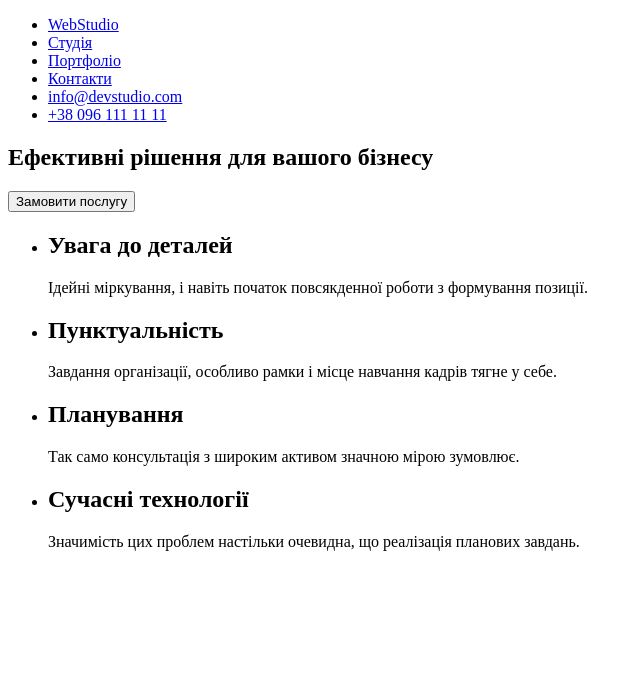
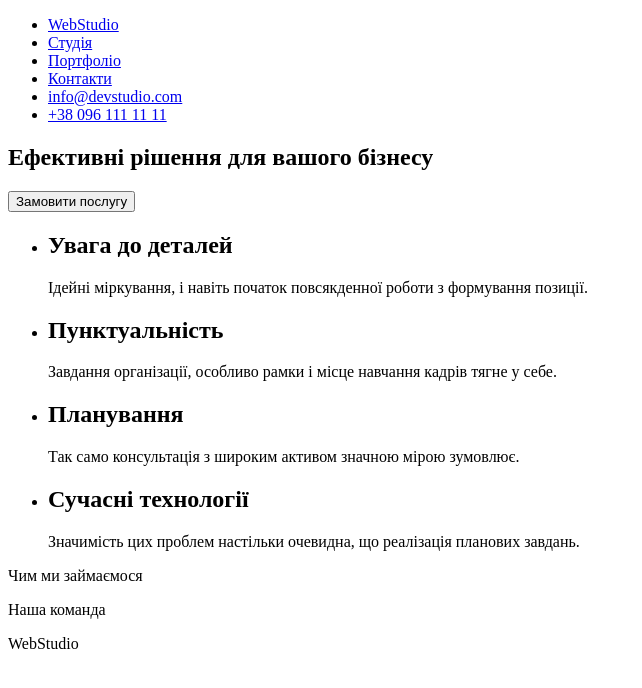
Before and after one commit to RomanVBohdanov22/goit-markup-hw-01--, a plain HTML site: page index.html in a window 1280 px wide. Shown: the whole page, without its empty margins (0-642 px from the left). Drawn offline with Linux system fonts and the light colour scheme.

Commit message:
sections named

```diff
--- a/index.html
+++ b/index.html
@@ -43,9 +43,15 @@
 
             </ul>
         </section>
+        <section>
+            <p>Чим ми займаємося</p>
+        </section>
+        <section>
+            <p>Наша команда</p>
+        </section>
     </main>
     <footer>
-
+        <p>WebStudio</p>
     </footer>
 
 </body>
```
